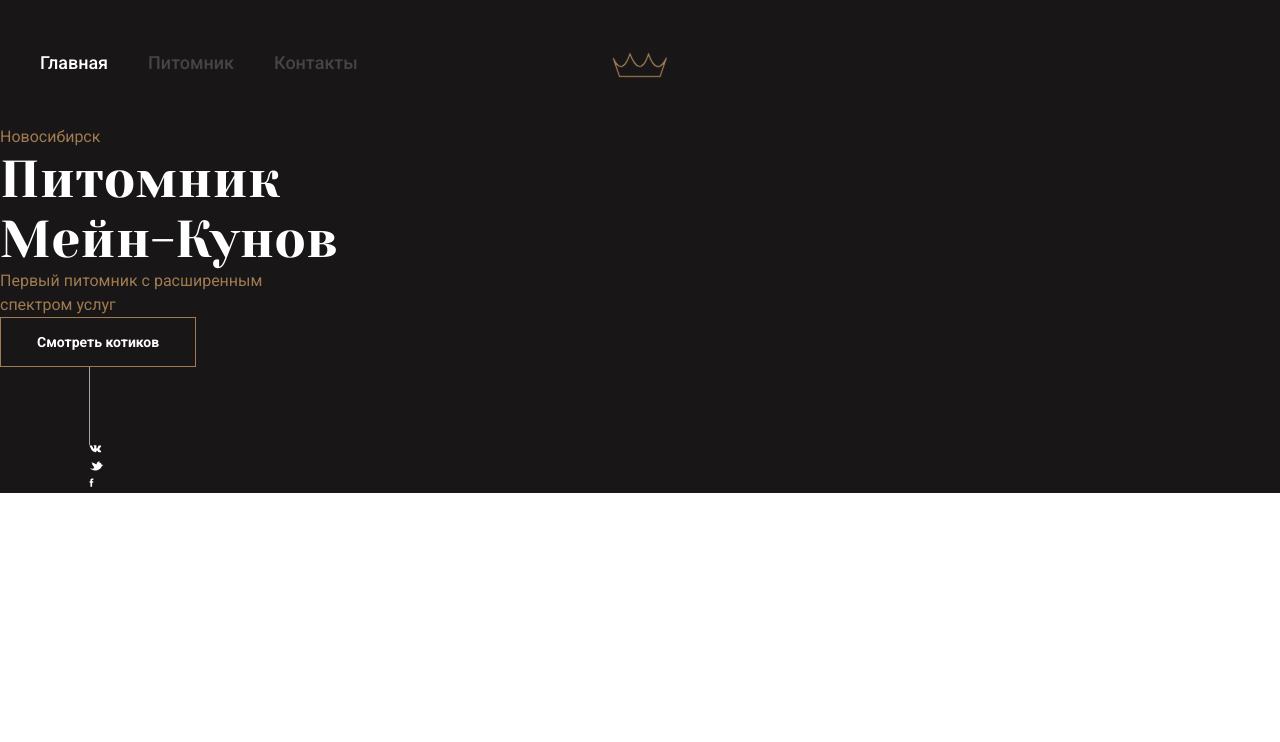
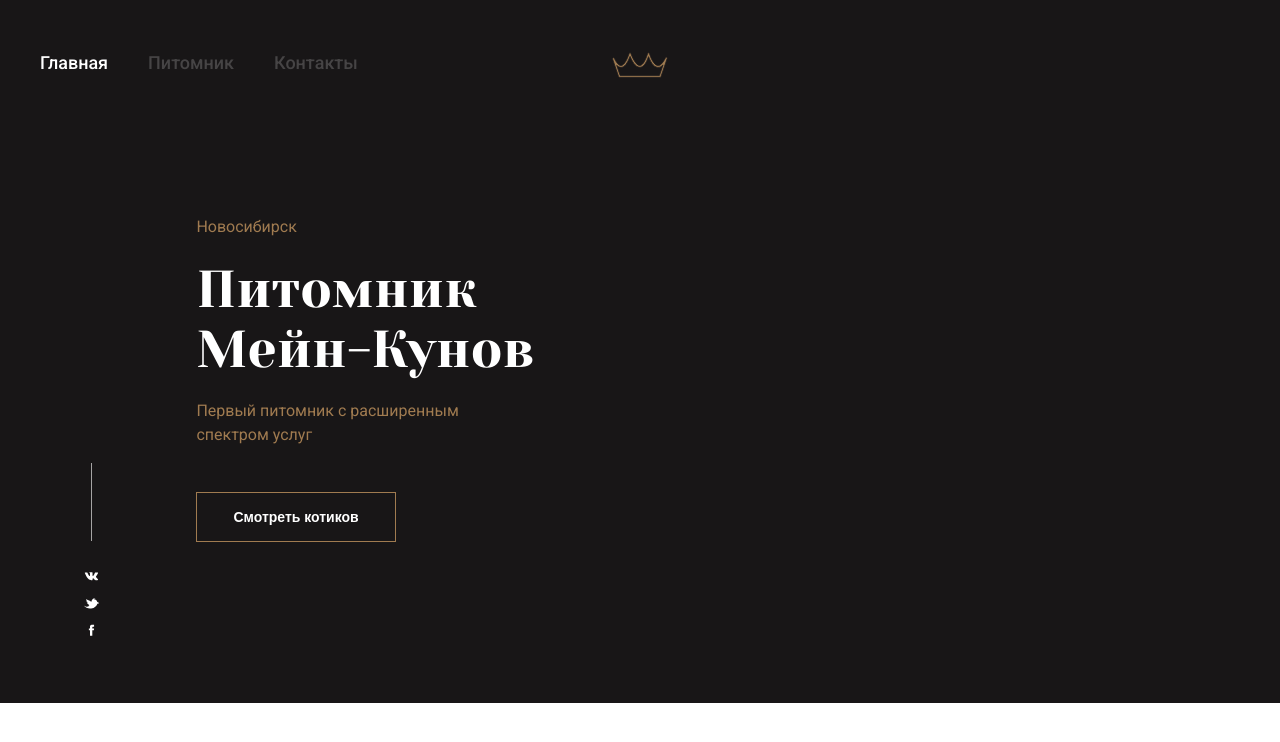
Before and after one commit to Kolenkaa/NEW_cat-pitomnik, a plain HTML site: page index.html in a window 1280 px wide. Drawn offline with Linux system fonts and the light colour scheme; a web font is replaced by a local one.

Commit message:
make hero_container without cat_background

```diff
--- a/index.html
+++ b/index.html
@@ -50,21 +50,18 @@
 				<p class="text__city">Новосибирск</p>
 				<h1 class="text__title">Питомник<br> Мейн-Кунов</h1>
 				<p class="text__area">Первый питомник с расширенным<br> спектром услуг</p>
-				<a href="/" class="text__btn">Смотреть котиков</a>
+				<form>
+					<button>Смотреть котиков</button>
+				</form>
 			</div>
 			<div class="cat-logo"></div>
 			<div class="social__media">
-				<div class="vector"></div>
-				<ul class="social__icons" style="display: inline;">
-					<li><a href="#"><img src="./images/VK.svg" alt="vcontakte" width="13.29px" height="8px"></a></li>
-					<li><a href="#"><img src="./images/Twitter.svg" alt="twitter" width="15.43px" height="10.39px"></a></li>
-					<li><a href="#"><img src="./images/Facebook.svg" alt="facebook" width="5.2px" height="10.9px"></a></li>
+				<ul class="social__icons">
+					<li><a href="#"><img src="./images/VK.svg" alt="vcontakte"></a></li>
+					<li><a href="#"><img src="./images/Twitter.svg" alt="twitter"></a></li>
+					<li><a href="#"><img src="./images/Facebook.svg" alt="facebook"></a></li>
 				</ul>
 			</div>
-
-
-
-
 		</section>
 	</main>
 	<footer></footer>
--- a/scss/style.scss
+++ b/scss/style.scss
@@ -187,21 +187,17 @@ a:hover {
 		display: flex;
 	}
 }
-/*----------------------------------*/
+/*---------------hero-------------------*/
 .hero {
 	&__container {
 		position: relative;
 		background-color: #181617;
+		height: 100%;
 	}
 
 	&__content {
-		display: flex;
-		flex-direction: column;
-		align-items: flex-start;
-		margin: 0px auto;
-	}
-
-	&__content-text {
+		margin-left: 13%;
+		padding: 90px 0px 30px 30px;//???
 	}
 }
 .text {
@@ -216,43 +212,60 @@ a:hover {
 		font-style: normal;
 		font-size: 52px;
 		line-height: 60px;
+		margin: 20px 0px;
 	}
 
 	&__area {
 		font-style: normal;
 		line-height: 24px;
 		color: #a07b50;
+		margin-bottom: 45px;
 	}
-
-	&__btn {
-		display: block;
+}
+button {
 	font-style: normal;
 	font-weight: 700;
 	font-size: 14px;
 	line-height: 16px;
 	text-align: center;
 	color: #ffffff;
-
+	background-color: #181617;
 	border: 0.5px solid #a07b50;
 	padding: 16px 36px;
 }
-}
 .cat-logo {
+	//background-image: url("../images/cover.png");
+	//background-size: 1068px 712px;
+	//background-position: right top;
+	//background-repeat: no-repeat;
+	//position: absolute;
+	//width: 1068px;
+	//height: 712px;
+	//left: 300px;
+	//top: -180px;
 }
 .social {
-
 	&__media {
-		margin-left: 89px;
+		position: relative;
+		padding-bottom: 63px;
+		margin-left: 6.5%;
+		text-align: center; //???
 	}
-
 	&__icons {
+		width: 16px;
 	}
 }
 
-.vector {
-   border-left: 0.5px solid rgba(255, 255, 255, 0.61);
+.social__icons > li:not(:last-child) {
+	margin-bottom: 10px;
+}
+.social__icons::before {
+	content: "";
+	width: 0.5px;
 	height: 78px;
-	width: 1px;
-
-
+	background: rgba(255, 255, 255, 0.61);
+	position: absolute;
+	bottom: 100%;
+	margin-bottom: 31px;
+	margin-left: -0.25px; //???
 }
```
Also changed, not shown: css/style.css. Lines whose indentation alone changed are shown as unchanged.
